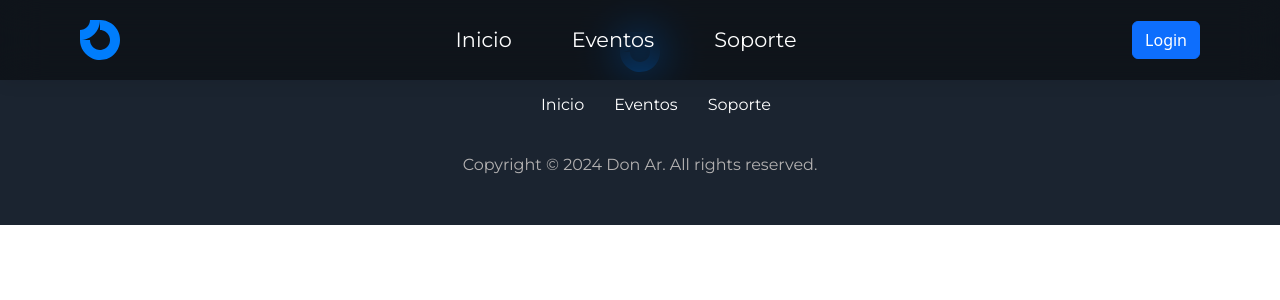
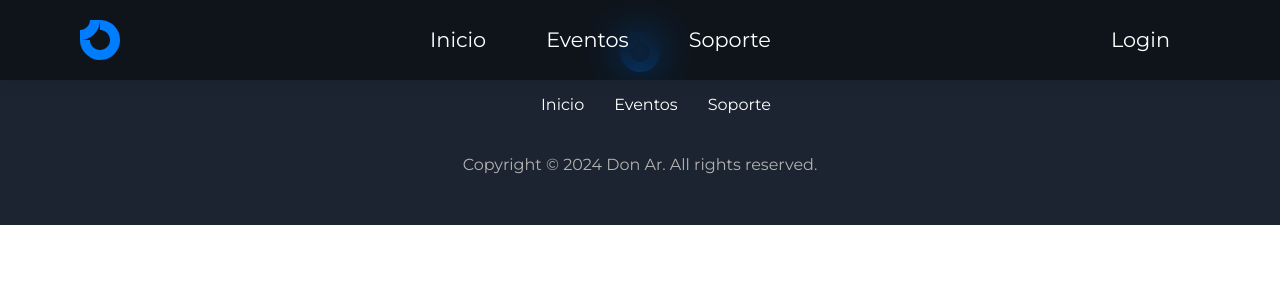
Before and after one commit to Donar-Tuc/ProyectoFinal, a React (Create React App) app: page /login in a window 1280 px wide. Shown: the top 300 px of the page. Built offline with nearby package versions, Linux system fonts and the light colour scheme.

Commit message:
seccion login, falta conectar header

```diff
--- a/src/App.js
+++ b/src/App.js
@@ -5,6 +5,8 @@ import Inicio from './Components/Pages/Home/Home.jsx';
 import Eventos from './Components/Pages/Eventos/Eventos.jsx';
 import Footer from './Components/Pages/General/Footer.jsx';
 import Soporte from './Components/Pages/Soporte/Soporte.jsx';
+import Login from "./Components/Pages/Login/Login.jsx"; // Importa el componente de Login
+
 
 function App() {
   return (
@@ -15,6 +17,8 @@ function App() {
           <Route path='/' element={<Inicio/>}></Route>
           <Route path='/eventos' element={<Eventos/>}></Route>
           <Route path='/soporte' element={<Soporte/>}></Route>
+          <Route path="/login" component={Login} /> {/* Agrega esta línea para la ruta de login */}
+
         </Routes>
         <Footer />
       </div>
--- a/src/Components/Pages/General/Header.jsx
+++ b/src/Components/Pages/General/Header.jsx
@@ -1,6 +1,7 @@
 import React, { Component } from "react";
 import "./Styles/Navbar.css";
 import { Link } from "react-router-dom";
+import Eventos from "../Eventos/Eventos";
 
 const links = [
   {
@@ -14,6 +15,14 @@ const links = [
   {
     name: "Soporte",
     href: "/soporte",
+  },
+
+]
+
+const LinkLogin = [
+  {
+    name: "Login",
+    href: "/login",
   }
 ]
 
@@ -51,11 +60,18 @@ class Navbar extends Component {
             </ul>
           </div>
 
-          <a href="index.html" className="btnLogin">
-            <button type="button" className="btn btn-primary">
-              Login
-            </button>
-          </a>
+          <ul
+              id="navbar"
+              className={this.state.clicked ? "navbar active" : "navbar"}
+            >
+              {LinkLogin.map((x, index) => (
+                <li key={index}>
+                  <Link  className="btnLogin" to={x.href}>{x.name}</Link>
+                </li>
+              ))}
+
+
+            </ul>
 
           <div id="mobile" onClick={this.handleClick}>
             <i
--- /dev/null
+++ b/src/Components/Pages/Login/Login.jsx
@@ -0,0 +1,11 @@
+import React from 'react'
+import "./Styles/Login.css";
+
+const Login = () => {
+  return (
+
+    <div>ejemplo</div>
+  )
+}
+
+export default Login
--- /dev/null
+++ b/src/Components/Pages/Login/Styles/Login.css
@@ -0,0 +1,4 @@
+#Bloque1{
+background-color: red;
+font-size: 400px;
+}
```
